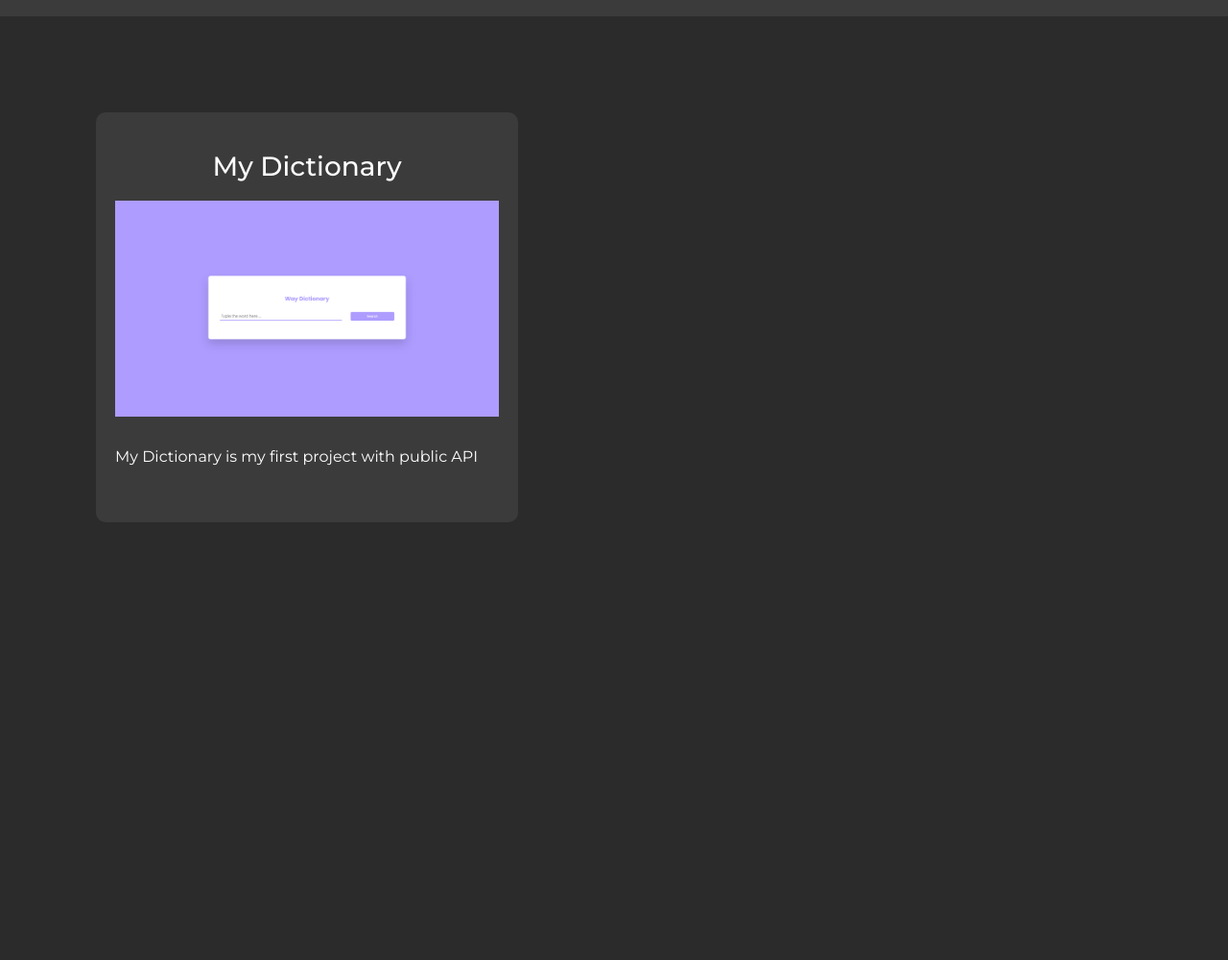
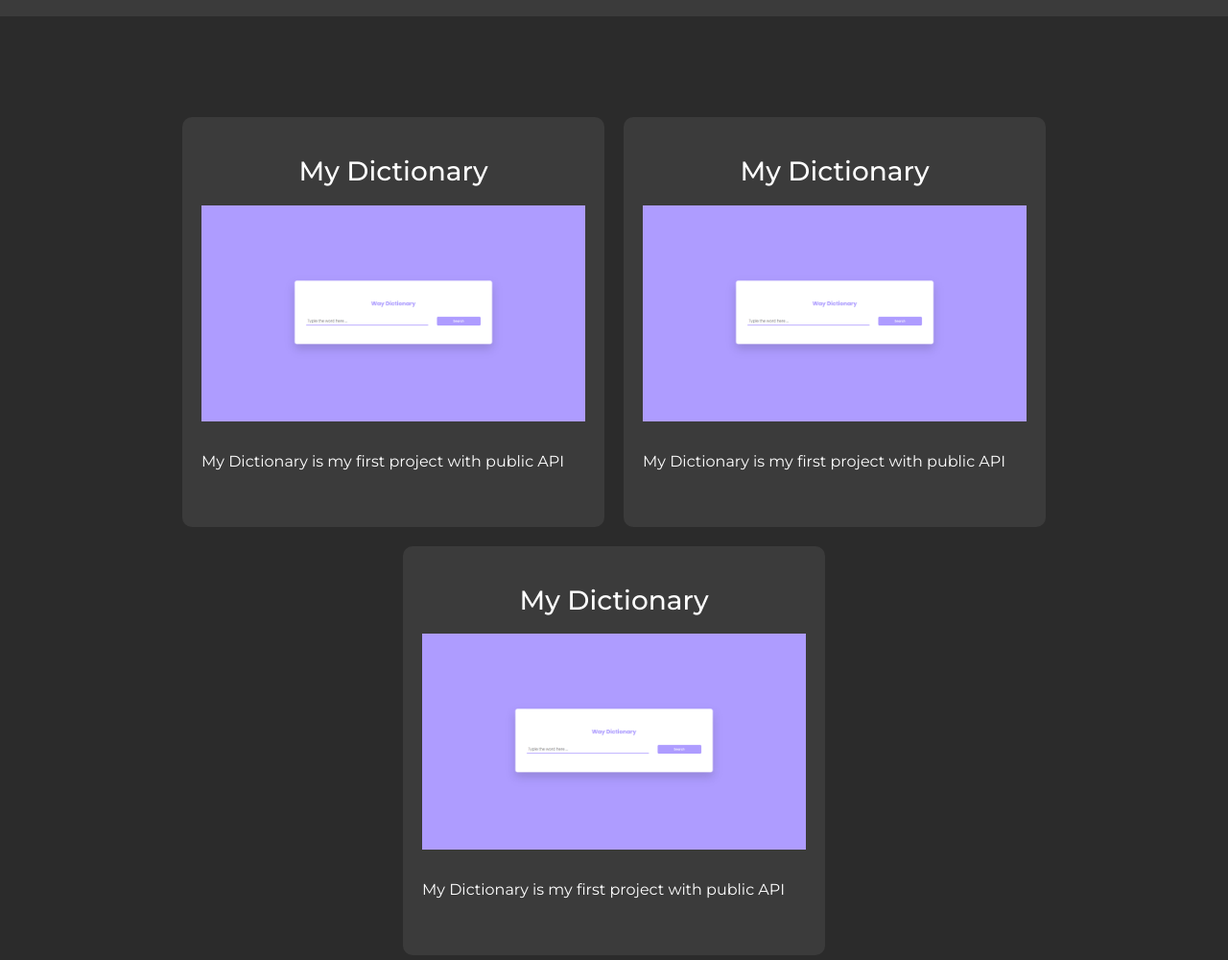
Before and after one commit to wahyunup/Portofolio2024, a plain HTML site: page page/project.html in a window 1280 px wide. Shown: the part 63-1063 px from the top of the page at 96% size. Before the commit the page ends 800 px from the top, so only its background shows below. Drawn offline with nearby package versions, Linux system fonts and the light colour scheme.

Commit message:
more styling on project section

```diff
--- a/page/project.html
+++ b/page/project.html
@@ -45,6 +45,24 @@
                 </div>
               </div>
             </a>
+            <a href="https://project-api-dictionary.vercel.app/">
+              <div class="cardContent">
+                <h3>My Dictionary</h3>
+                <div class="img"><img src="/img/Untitled-1.jpg" alt=""></div>
+                <p>My Dictionary is my first project with public API</p>
+                <div class="cardLink">
+                </div>
+              </div>
+            </a>
+            <a href="https://project-api-dictionary.vercel.app/">
+              <div class="cardContent">
+                <h3>My Dictionary</h3>
+                <div class="img"><img src="/img/Untitled-1.jpg" alt=""></div>
+                <p>My Dictionary is my first project with public API</p>
+                <div class="cardLink">
+                </div>
+              </div>
+            </a>
           </div>
         </section>
 
--- a/src/project.css
+++ b/src/project.css
@@ -28,12 +28,15 @@ body{
 
 #project{
     margin-top: 100px;
+
 }
 
 #project .cardContainer{
-    padding-left: 100px;
     display: flex;
-    gap: 10px;
+    justify-content: center;
+    gap: 20px;
+    flex-wrap: wrap;
+    padding: 5px;
 }
 
 .cardContent{
```
